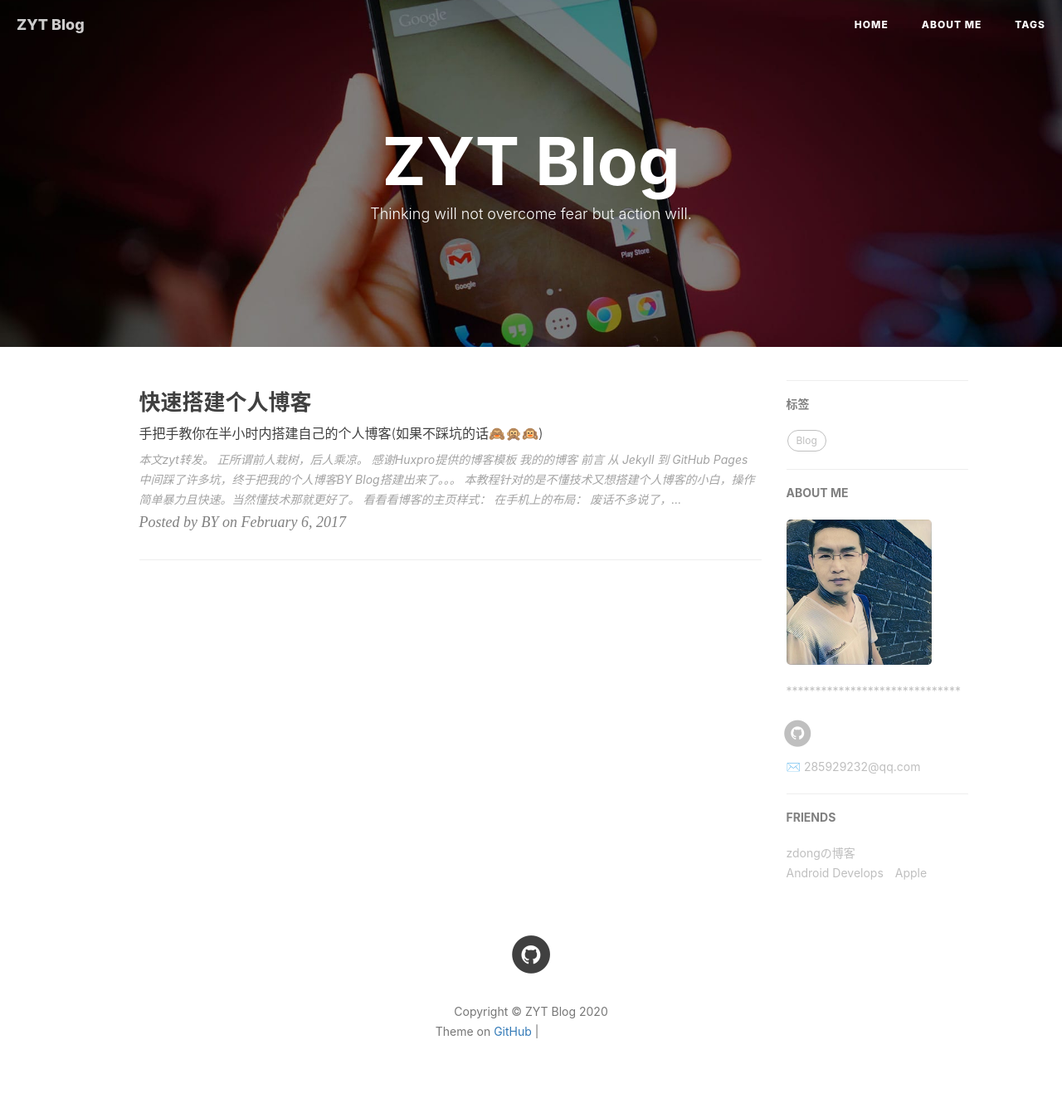
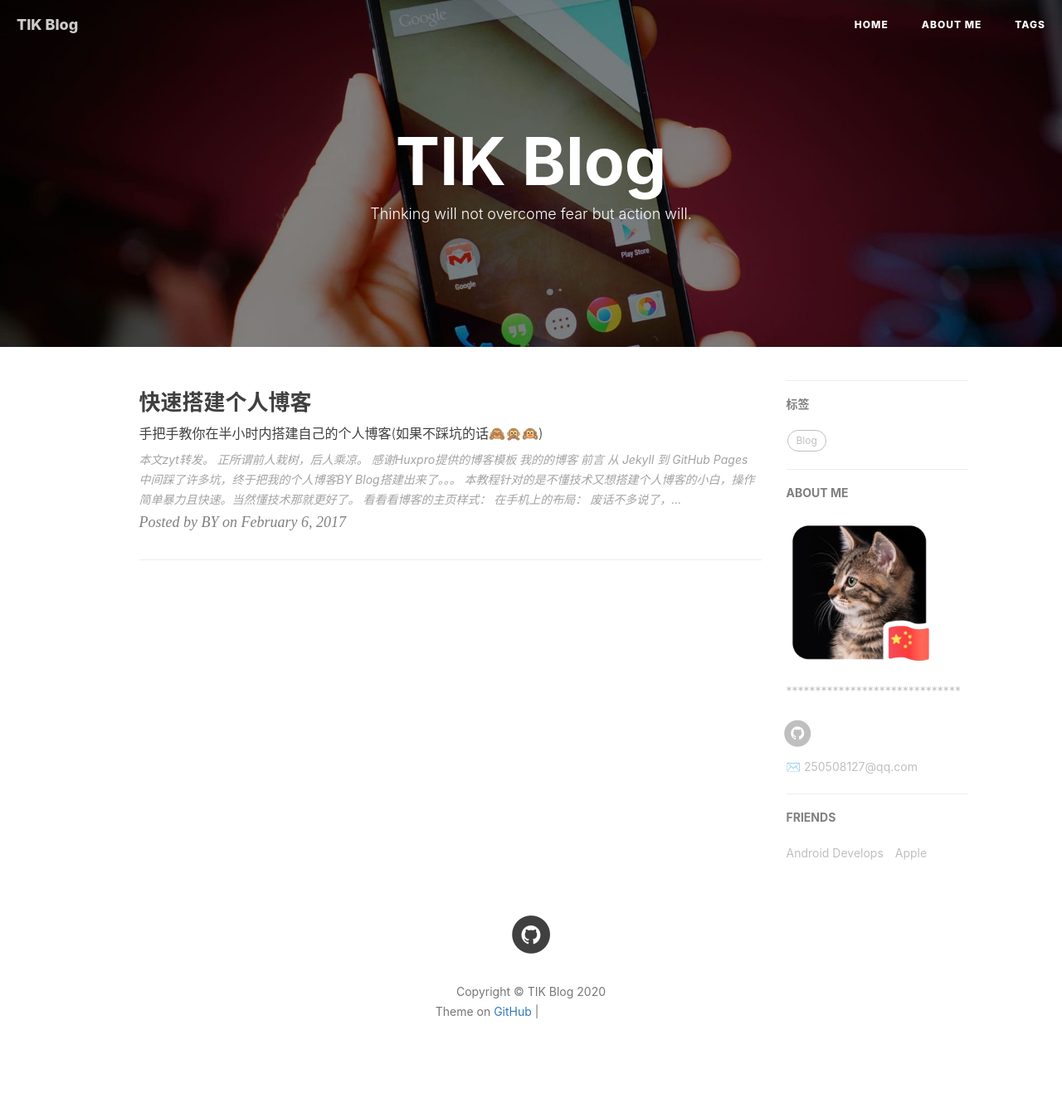
Before and after one commit to superwjl/superwjl.github.io, a Jekyll site: the page built from index.html, in a window 1280 px wide. Shown: the whole page at 83% size. Built offline with Jekyll 4.4.1, drawn with Linux system fonts in a browser that asks for light colours; nearby versions of some CDN libraries; the list of posts is cut into pages by our own code; comment, search, counter and statistics services are not loaded; after the commit the page ends 1323 px from its top, so only the background shows below that; grey boxes are pictures that could not be loaded.

Commit message:
update setting

```diff
--- a/_config.yml
+++ b/_config.yml
@@ -1,14 +1,14 @@
 # Site settings
 # 参考https://www.jianshu.com/p/e68fba58f75c#Rename
-title: ZYT Blog
-SEOTitle: 赵永涛的博客 | ZYT Blog
+title: TIK Blog
+SEOTitle: TIK的博客 |  TIK Blog
 header-img: img/post-bg-android.jpg
-email: 285929232@qq.com
+email: 250508127@qq.com
 description: "Strive for a better future."
-keyword: "ZYT, ZYT Blog, 赵永涛的博客, zhaoyongtao, 赵永涛, Android, google, Java"
-url: "http://android-zhaoyongtao.github.io"          # your host, for absolute URL
+keyword: "TIK, TIK Blog, TIK的博客, superwjl, Android, google, Java"
+url: "http://superwjl.github.io"          # your host, for absolute URL
 baseurl: ""      # for example, '/blog' if your blog hosted on 'host/blog'
-github_repo: "https://github.com/android-zhaoyongtao/android-zhaoyongtao.github.io.git" # you code repository
+github_repo: "https://github.com/superwjl/superwjl.github.io" # you code repository
 
 # Sidebar settings
 sidebar: true                           # whether or not using Sidebar.
@@ -19,12 +19,12 @@ sidebar-avatar: /img/about-BY-gentle.jpg      # use absolute URL, seeing it's us
 
 # SNS settings
 RSS: false
-# weibo_username:     zhaoyongtao
-#zhihu_username:     zhaoyongtao
-github_username:    android-zhaoyongtao
-#facebook_username:  zhaoyongtao
-#jianshu_username:   e71990ada2fd
-#twitter_username:   zhaoyongtao
+# weibo_username:     tik
+#zhihu_username:     tik
+github_username:    superwjl
+#facebook_username:  tik
+#jianshu_username:   tik
+#twitter_username:   tik
 
 
 
@@ -58,16 +58,16 @@ kramdown:
 
 # 评论系统
 # Disqus（https://disqus.com/）
-# disqus_username: zhaoyongtao
+# disqus_username: superwjl
 
 # Gitalk
 gitalk:
-  enable: true    #是否开启Gitalk评论
+  enable: false    #是否开启Gitalk评论
   clientID: 01e9805b69cf77524846                            #生成的clientID
   clientSecret: 02367ac7ac7a4609c44f56e7b92ae77c16d2ec7b    #生成的clientSecret
-  repo: android-zhaoyongtao.github.io    #存储你评论 issue 的 Github 仓库名（建议直接用 GitHub Page 的仓库名）
-  owner: android-zhaoyongtao    #github用户名
-  admin: android-zhaoyongtao    #['Github 用户名'], //这个仓库的管理员，可以有多个，用数组表示，一般写自己
+  repo: superwjl.github.io    #存储你评论 issue 的 Github 仓库名（建议直接用 GitHub Page 的仓库名）
+  owner: superwjl    #github用户名
+  admin: superwjl    #['Github 用户名'], //这个仓库的管理员，可以有多个，用数组表示，一般写自己
   distractionFreeMode: false #是否启用类似FB的阴影遮罩
 
 
@@ -100,9 +100,6 @@ service-worker: true
 # Friends
 friends: [
     {
-        title: "zdongの博客",
-        href: "https://blog.zoudongq123.cn"
-    },{
         title: "Android Develops",
         href: "https://developer.android.com"
     },{
```
Also changed, not shown: img/about-BY-gentle.jpg.
